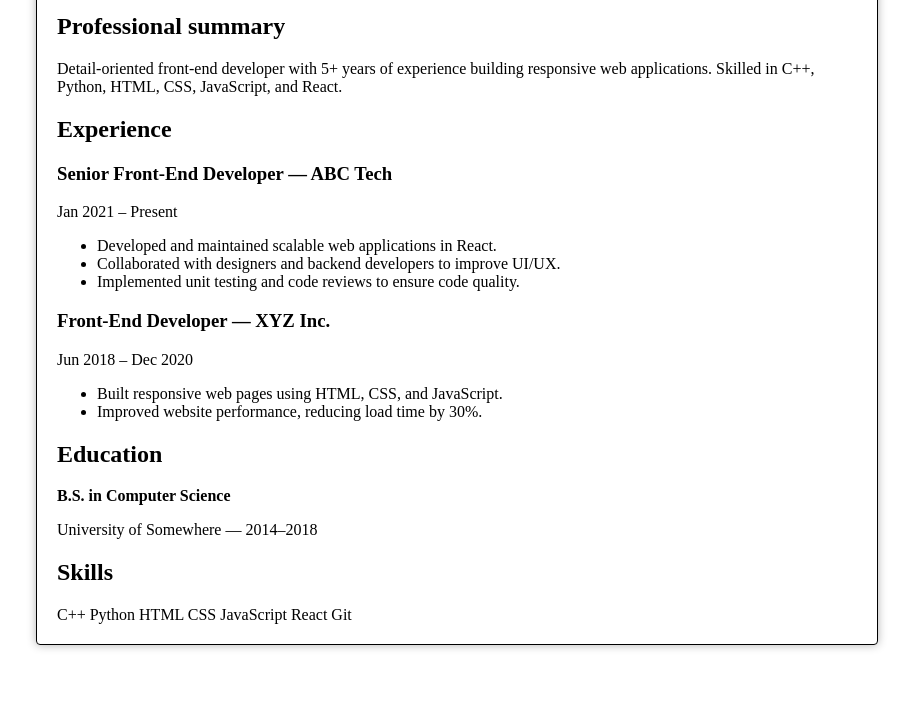
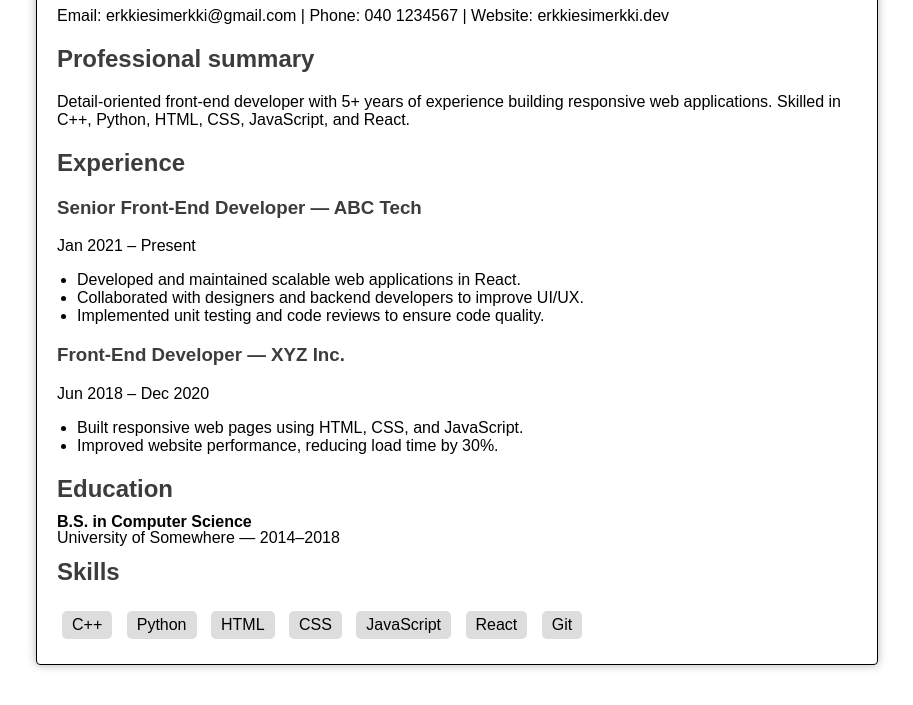
Before and after one commit to Veijuu/static-website-resume, a plain HTML site: page index.html in a window 1280 px wide. Shown: the part 134-839 px from the top of the page, without its empty margins (183-1096 px from the left). Before the commit the page ends 800 px from the top, so only its background shows below. Drawn offline with Linux system fonts and the light colour scheme.

Commit message:
Muokkaa tyylitiedostoa ja lisää tyylejä

```diff
--- a/assets/style.css
+++ b/assets/style.css
@@ -6,3 +6,29 @@
     margin: auto;
     padding: 20px;
 }
+
+span {
+    display: inline-block;
+    background-color: rgb(221, 221, 221);
+    padding: 5px 10px;
+    margin: 5px;
+    border-radius: 5px;
+}
+
+body {
+    font-family: Arial, Helvetica, sans-serif;
+    padding: 40px;
+    margin: 0px;
+}
+
+ul {
+    padding-left: 20px;
+}
+
+h1, h2, h3 {
+    color: rgba(39, 39, 39, 0.9);
+}
+
+#edu p {
+    line-height: 0px;
+}
```
